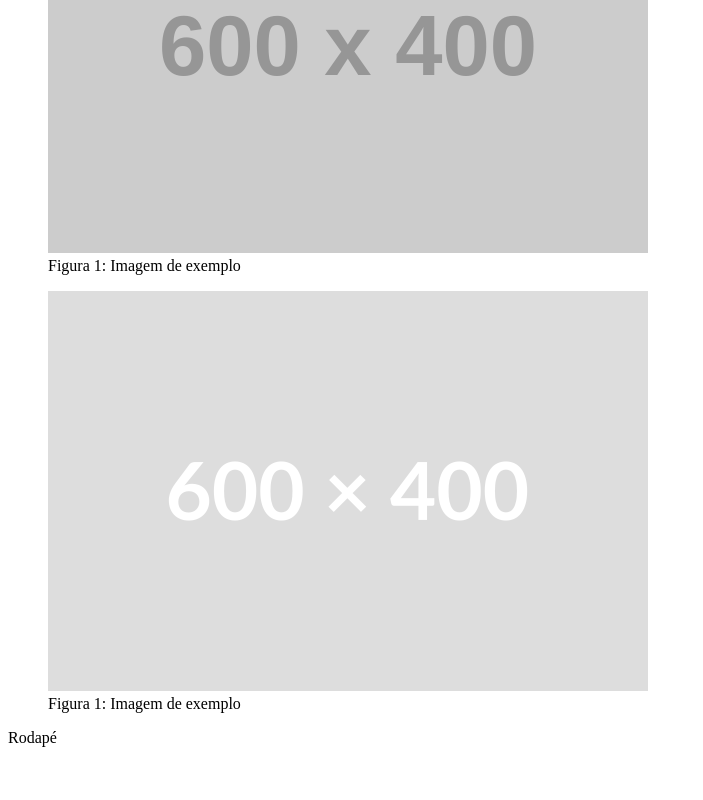
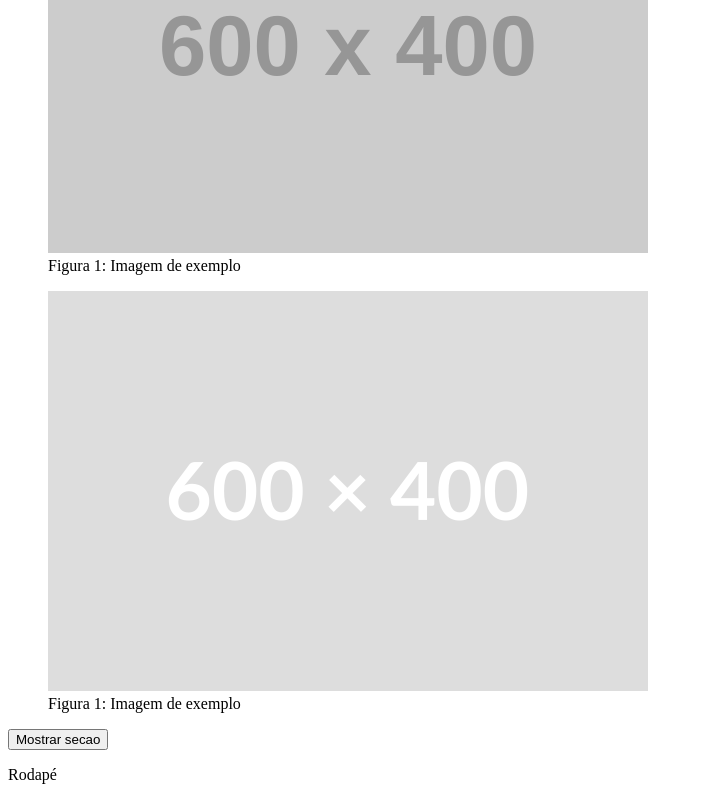
Before and after one commit to 1TDSPH-26/front-2sem-aula-10, a React (Vite) app in the folder my-app/: page / in a window 1280 px wide. Shown: the part 321-1121 px from the top of the page, without its empty margins (0-703 px from the left). Before the commit the page ends 1084 px from the top, so only its background shows below. Built offline with nearby package versions, Linux system fonts and the light colour scheme.

Commit message:
feat : colocanod botoes na aba de conteudo e favicon no index html

```diff
--- a/my-app/index.html
+++ b/my-app/index.html
@@ -4,6 +4,7 @@
     <meta charset="UTF-8" />
     <link rel="icon" type="image/svg+xml" href="/favicon.svg" />
     <meta name="viewport" content="width=device-width, initial-scale=1.0" />
+    <link rel="icon" type="image/png" href="/camera.png" />
     <title>Projeto</title>
   </head>
   <body>
--- a/my-app/src/components/Conteudo.tsx
+++ b/my-app/src/components/Conteudo.tsx
@@ -1,5 +1,13 @@
 import quadrado from '../img/quadrado.png'
+import { useState } from 'react';
 export default function Conteudo() {
+  const[mostraSecao, setMostraSecao] = useState(false);
+
+  const alternaSecao = () => {
+    setMostraSecao(!mostraSecao);
+    console.log(mostraSecao);
+  };
+
   return (
     <main>
       <h2>Conteúdo</h2>
@@ -14,6 +22,7 @@ export default function Conteudo() {
           <figcaption>Figura 1: Imagem de exemplo</figcaption>
         </figure>
       </section>
+      <button onClick={alternaSecao}>{mostraSecao ? 'Esconder secao' : 'Mostrar secao'}</button>
     </main>
   )
 }
```
Also changed, not shown: my-app/public/camera.png (added).
